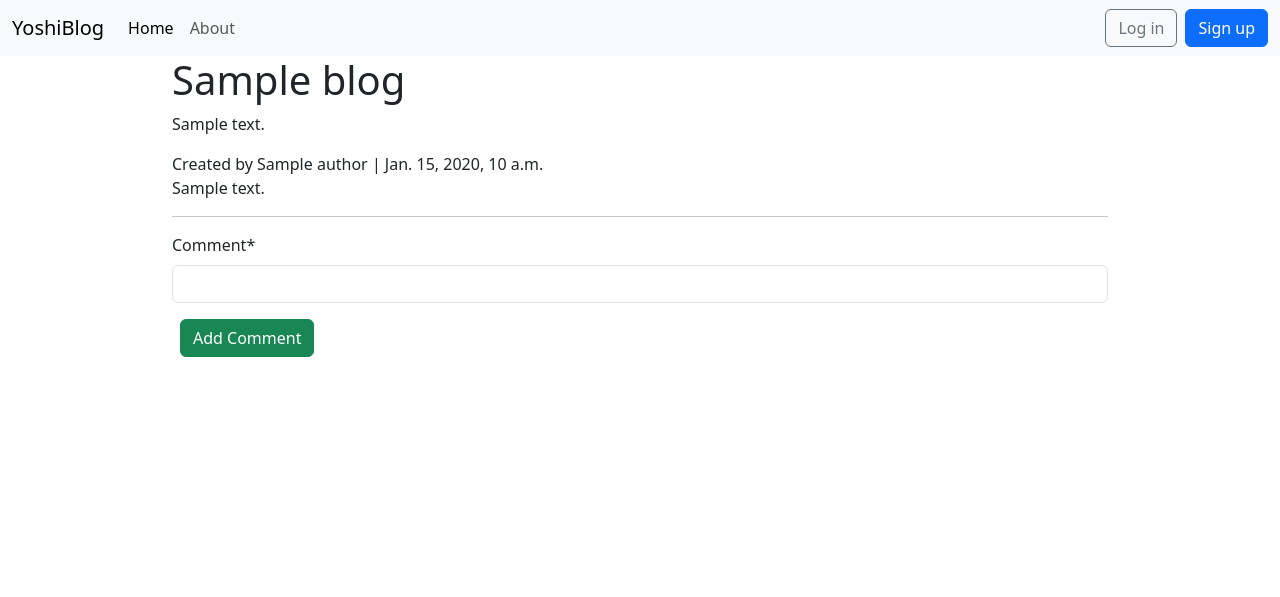
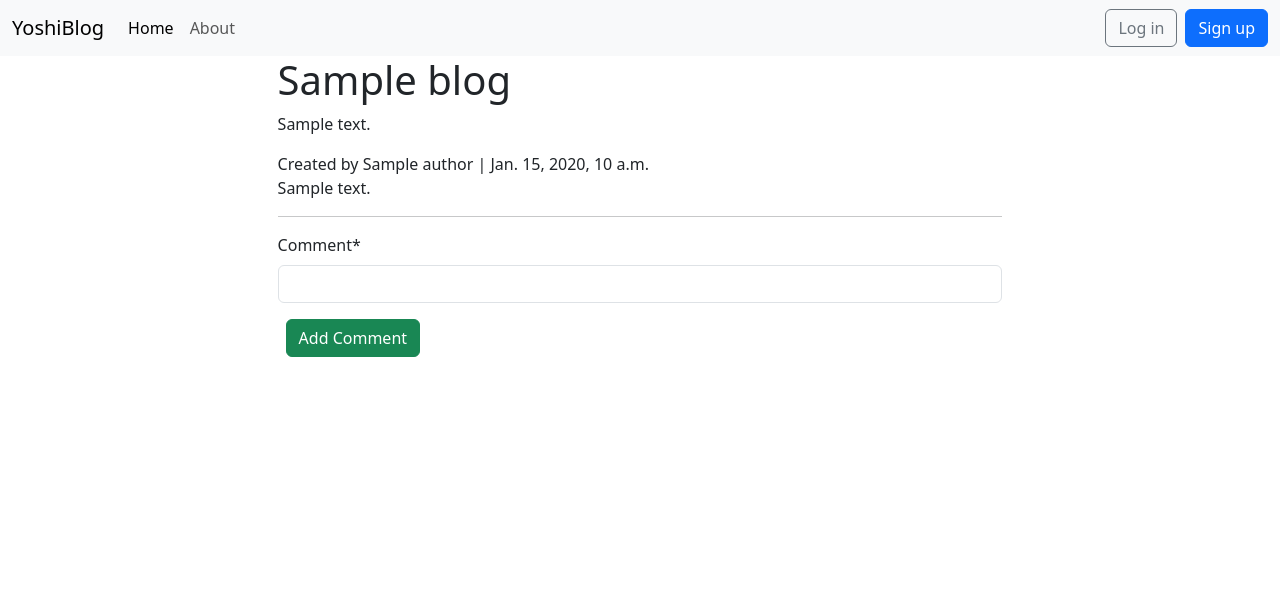
Before and after one commit to Frederick-Teye/YoshiBlog, a Django app: template templates/blog_detail.html in a window 1280 px wide. Shown: the top 597 px of the page. Run offline with Django 5.2, Linux system fonts and the light colour scheme; tables that the repository leaves empty hold one stand-in row (values such as "Sample post"); the template is opened without the code that fills it: values that come from a table or form of the project are taken from there, most other values are stand-ins (such as "Sample title", 1, 10 or a date in 2020); data that the repository does not hold is empty; some libraries are stand-ins or nearby versions.

Commit message:
Minimize the width covered by content.

```diff
--- a/templates/blog_detail.html
+++ b/templates/blog_detail.html
@@ -3,6 +3,7 @@
 {% block title %} {{ blog.title }} {% endblock title %}
 
 {% block content %}
+    <div class="container" style="width: 80%;">
         <h1> {{blog.title}} </h1>
         <p> {{blog.body}} </p>
         <div>Created by {{ blog.author.get_full_name }} | {{ blog.date }}</div>
@@ -22,4 +23,5 @@
             {{ form|crispy }}
             <button class="btn btn-success ms-2" type="submit">Add Comment</button>
         </form>
+    </div>
 {% endblock content %}
```
Lines whose indentation alone changed are shown as unchanged.
